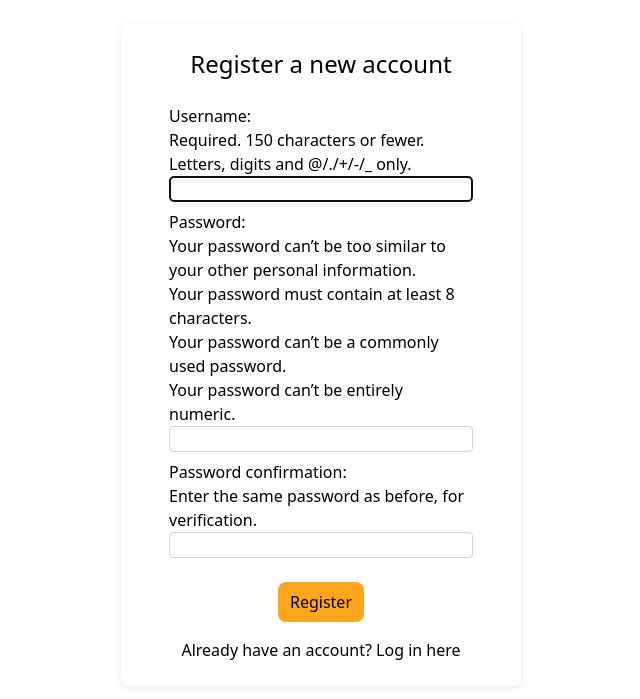
After one commit to gwassing/ecommerce-platform, a Django app: page /accounts/registration/ in a window 1280 px wide. The commit adds this page. Shown: the top 699 px of the page, without its empty margins (319-959 px from the left). Run offline with Django 5.2, Linux system fonts and the light colour scheme.

Commit message:
Add basic registration page

```diff
--- /dev/null
+++ b/accounts/urls.py
@@ -0,0 +1,7 @@
+from django.urls import path
+
+from accounts.views import RegistrationView
+
+urlpatterns = [
+    path('registration/', RegistrationView.as_view(), name='registration')
+]
--- /dev/null
+++ b/accounts/views.py
@@ -0,0 +1,9 @@
+from django.contrib.auth.forms import UserCreationForm
+from django.views.generic import CreateView
+from django.urls import reverse_lazy
+
+
+class RegistrationView(CreateView):
+    form_class = UserCreationForm
+    success_url = reverse_lazy("login")
+    template_name = "registration/registration.html"
--- a/ecommerce_platform/settings.py
+++ b/ecommerce_platform/settings.py
@@ -46,7 +46,8 @@ INSTALLED_APPS = [
     'django.contrib.messages',
     'django.contrib.staticfiles',
     'products',
-    'storages'
+    'storages',
+    'accounts',
 ]
 
 MIDDLEWARE = [
--- a/ecommerce_platform/static/css/styles.css
+++ b/ecommerce_platform/static/css/styles.css
@@ -701,10 +701,6 @@ video {
   padding-bottom: 1.5rem;
 }
 
-.pt-2 {
-  padding-top: 0.5rem;
-}
-
 .pt-4 {
   padding-top: 1rem;
 }
--- a/ecommerce_platform/urls.py
+++ b/ecommerce_platform/urls.py
@@ -25,6 +25,7 @@ urlpatterns = [
     path('', views.IndexView.as_view(), name="index"),
     path('products/', include("products.urls")),
     path('admin/', admin.site.urls),
+    path("accounts/", include("accounts.urls")),
     path('accounts/', include("django.contrib.auth.urls")),
 ]
 
--- a/templates/registration/login.html
+++ b/templates/registration/login.html
@@ -9,5 +9,6 @@
             {{ form }}
         </form>
         <button type="submit" class="button block mx-auto" form="login-form">Log in</button>
+        <p class="text-center pt-4">Don't have an account yet? <a href="{% url 'registration' %}">Register here</a></p>
     </div>
 {% endblock %}
--- /dev/null
+++ b/templates/registration/registration.html
@@ -0,0 +1,14 @@
+{% extends 'base.html' %}
+{% block navbar %}
+{% endblock %}
+{% block content %}
+    <div class="card" style="max-width: 400px">
+        <h2 class="text-2xl text-center">Register a new account</h2>
+        <form method="post" id="registration-form" class="flex flex-col gap-2 m-6">
+            {% csrf_token %}
+            {{ form }}
+        </form>
+        <button type="submit" class="button block mx-auto" form="registration-form">Register</button>
+        <p class="text-center pt-4">Already have an account? <a href="{% url 'login' %}">Log in here</a></p>
+    </div>
+{% endblock %}
```
Also changed, not shown: accounts/__init__.py (added).
